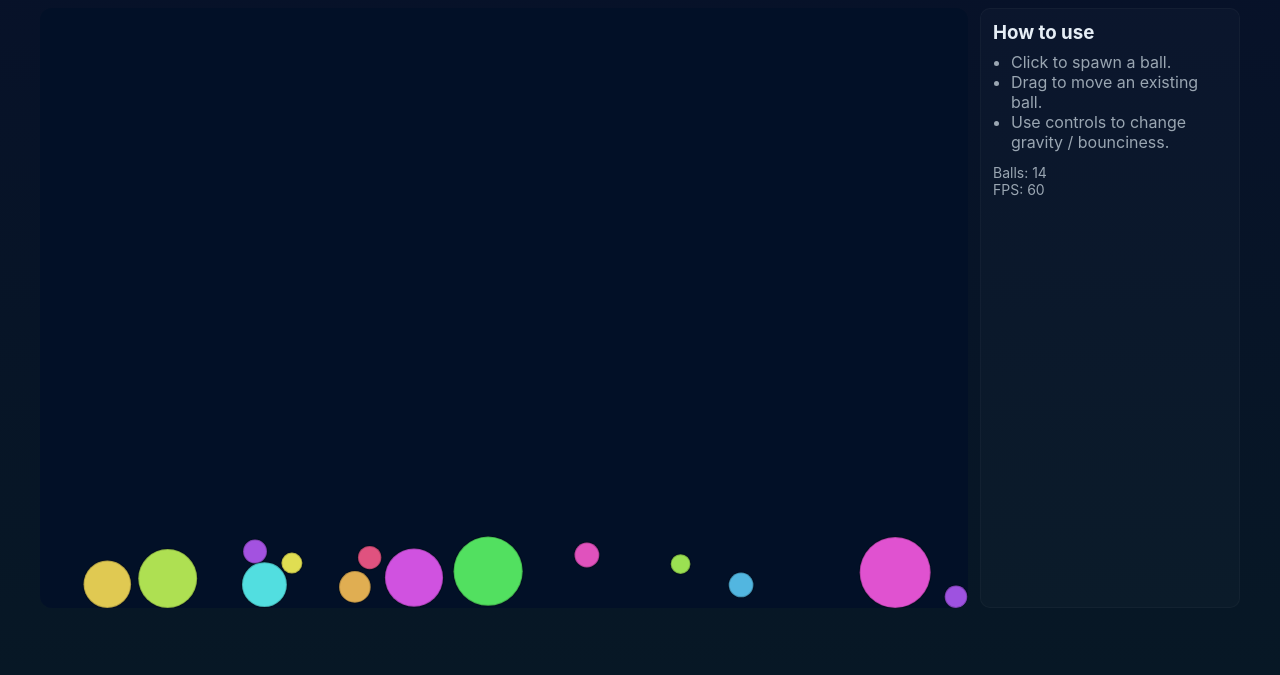
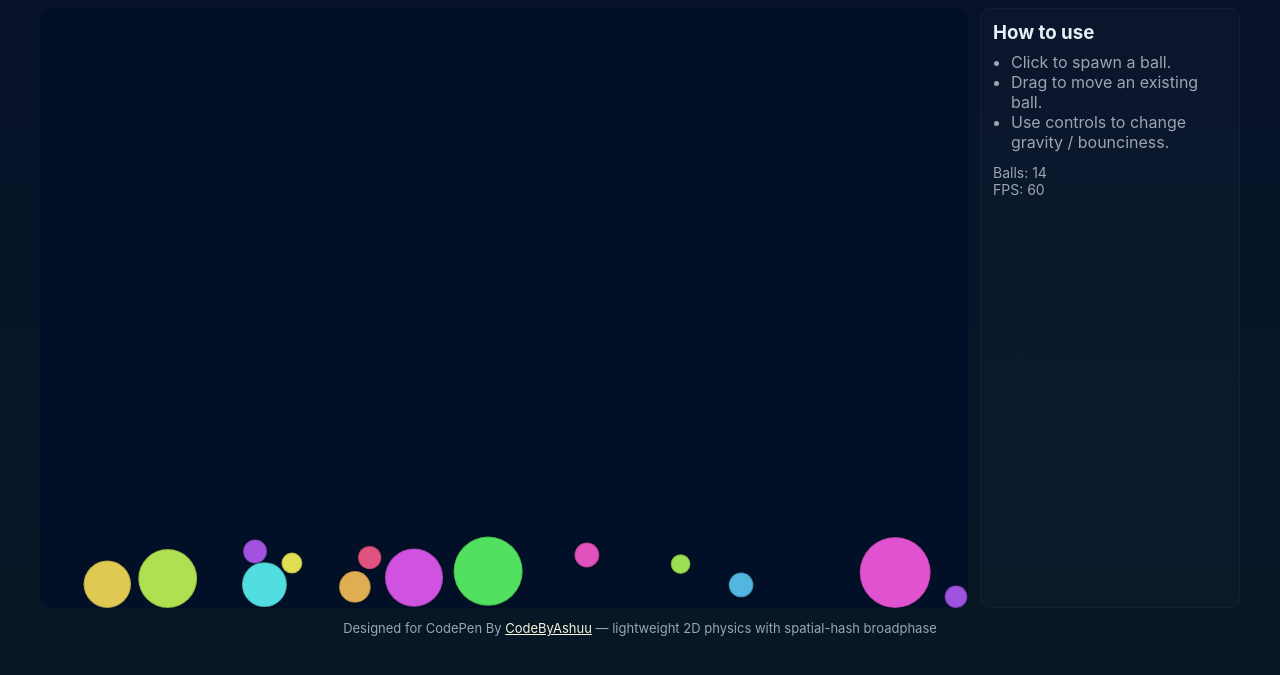
Before and after one commit to CodeByAshuu/BounceBalls, a plain HTML site: page index.html in a window 1280 px wide. Shown: the part 79-754 px from the top of the page. Drawn offline with Linux system fonts and the light colour scheme.

Commit message:
added link to footer

```diff
--- a/index.html
+++ b/index.html
@@ -34,7 +34,7 @@
       </aside>
     </main>
 
-    <!-- <footer class="foot">Designed for CodePen — lightweight 2D physics with spatial-hash broadphase</footer> -->
+    <footer class="foot">Designed for CodePen By <a href="https://codepen.io/pen?template=bNVoQPL" style="color: beige;">CodeByAshuu</a> — lightweight 2D physics with spatial-hash broadphase</footer>
   </div>
 
   <script src="script.js"></script>
```
